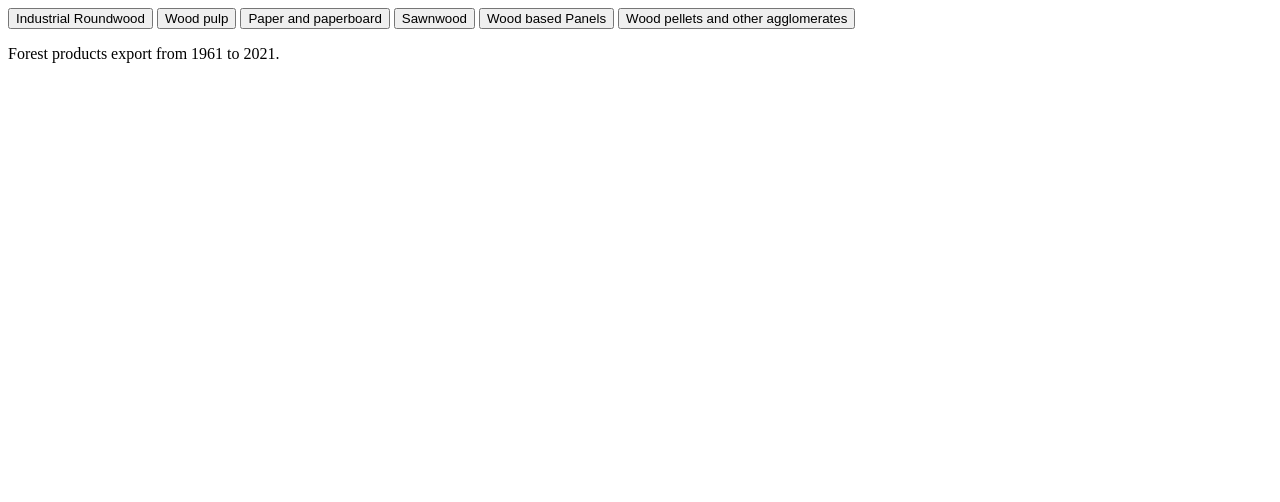
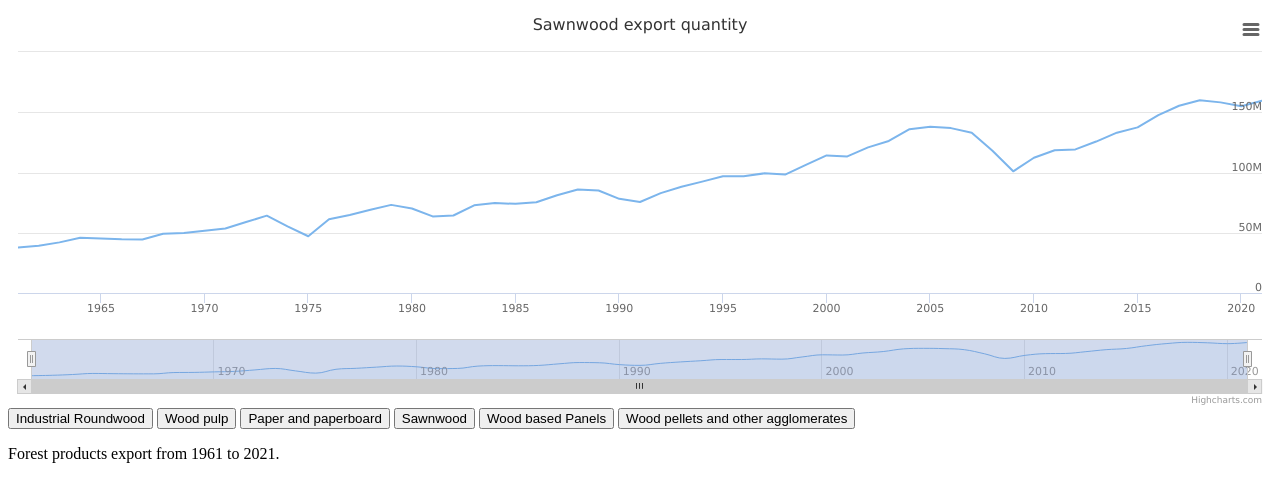
Before and after one commit to mc265/Sawnwood-ex, a plain HTML site: page index.html in a window 1280 px wide. Drawn offline with nearby package versions, Linux system fonts and the light colour scheme.

Commit message:
Update index.html

```diff
--- a/index.html
+++ b/index.html
@@ -3,7 +3,7 @@
 <script src="https://code.highcharts.com/stock/modules/exporting.js"></script>
 <script src="https://code.highcharts.com/stock/modules/export-data.js"></script>
 <script src="https://code.highcharts.com/stock/modules/accessibility.js"></script>
-   <script src="export.js"></script>
+   <script src="sawnwoodep.js"></script>
 
 <div id="container"></div>
 <button onclick="gotoLink(this)" value= "https://mc265.github.io/industrial-rw-expo/">Industrial Roundwood</button>
```
